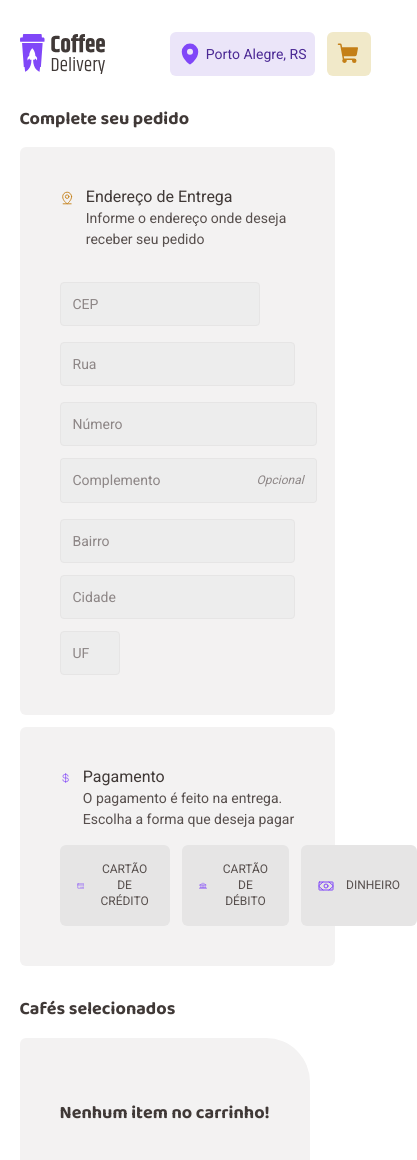
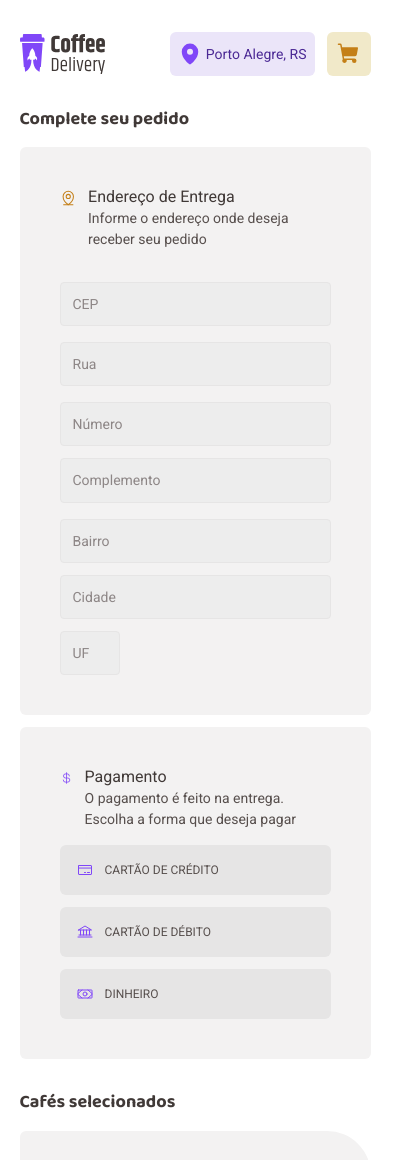
Before and after one commit to pceolato/ignite-challenge-coffe-delivery, a React (Vite) app: page /checkout in a window 390 px wide. Shown: the top 1160 px of the page, 417 px wide, since content can reach past the window. Built offline with nearby package versions, Linux system fonts and the light colour scheme.

Commit message:
style: responsive ajust

```diff
--- a/src/pages/Checkout/components/CountCoffee/index.tsx
+++ b/src/pages/Checkout/components/CountCoffee/index.tsx
@@ -1,7 +1,7 @@
 import { Trash } from "phosphor-react";
 import { useContext, useState } from "react";
 import { CoffeeContext } from "../../../../contexts/CoffeeContext";
-import { Amount, CoffeeContent, CoffeeDescription, ImageCoffee, MinusButton, PlusButton, PriceCoffeeTotal, Quantity, RemoveButton, StyledMinus, StyledPlus, TitleCoffee } from "./styles";
+import { Amount, CoffeeContent, CoffeeDescription, ImageCoffee, MinusButton, PlusButton, PriceCoffeeTotal, Quantity, RemoveButton, RemoveButtonIcon, StyledMinus, StyledPlus, TitleCoffee } from "./styles";
 
 interface CountCoffee {
     id: string;
@@ -66,7 +66,15 @@ export function CountCoffee({ id, image, title, quantity, value }: CountCoffee)
                         </RemoveButton>
                     </Quantity>
                 </div>
-                <PriceCoffeeTotal>R$ {formattPrice}</PriceCoffeeTotal>
+                <PriceCoffeeTotal>
+                    R$ {formattPrice}
+                    <RemoveButtonIcon
+                            onClick={click}
+                            type="button"
+                        >
+                            <Trash size={16} color="#8047f8" />
+                    </RemoveButtonIcon>
+                </PriceCoffeeTotal>
             </CoffeeDescription>
         </CoffeeContent>
     )
--- a/src/pages/Checkout/components/CountCoffee/styles.ts
+++ b/src/pages/Checkout/components/CountCoffee/styles.ts
@@ -23,12 +23,17 @@ export const TitleCoffee = styled.h5`
 `
 
 export const CoffeeDescription = styled.div`
+    width: 100%;
     display: flex;
     align-items: flex-start;
-    gap: 3.125rem;
+    justify-content: space-between;
 `
 
-export const PriceCoffeeTotal = styled.strong`
+export const PriceCoffeeTotal = styled.div`
+    display: flex;
+    flex-direction: column;
+    align-items: center;
+    gap: 0.5rem;
     font-weight: bold;
     font-size: 0.875rem;
     color: ${props => props.theme['base-text']};
@@ -68,7 +73,7 @@ export const MinusButton = styled(BaseButton)``
 
 export const PlusButton = styled(BaseButton)``
 
-export const RemoveButton = styled.button`
+const baseButton = styled.button`
     height: 2rem;
     padding: 0.5rem;
 
@@ -91,6 +96,18 @@ export const RemoveButton = styled.button`
     }
 `
 
+export const RemoveButton = styled(baseButton)`
+    @media (max-width: 750px) {
+        display: none;
+    }
+`
+
+export const RemoveButtonIcon = styled(baseButton)`
+    @media (min-width: 750px) {
+        display: none;
+    }
+`
+
 export const StyledMinus = styled(Minus)`
   color: ${props => props.theme.purple};
   &:hover {
--- a/src/pages/Checkout/components/FormCheckout/styles.ts
+++ b/src/pages/Checkout/components/FormCheckout/styles.ts
@@ -53,23 +53,27 @@ const baseInput = styled.input`
 
 export const ZipCodeInput = styled(baseInput)`
     width: 12.5rem;
+
+    @media (max-width: 750px) {
+        width: 100%;
+    }
 `
 
 export const StreetInput = styled(baseInput)``
 
 export const NumberComplement = styled.div`
-    display: grid;
-    grid-template-columns: 1fr 2fr;
+    display: flex;
     gap: 0.75rem;
 
     @media (max-width: 750px) {
-        grid-template-columns: 1fr;
+        flex-direction: column;
     }
 `
 
 export const NumberInput = styled(baseInput)``
 
 export const ComplementInputGroup = styled.div`
+    flex: 1;
     display: flex;
 
     &:focus {
@@ -81,6 +85,11 @@ export const ComplementInput = styled(baseInput)`
     flex: 1;
     border-right: 0;
     border-radius: 4px 0 0 4px;
+
+    @media (max-width: 750px) {
+        border: 1px solid ${props => props.theme['base-button']};
+        border-radius: 4px;
+    }
 `
 export const OptionalPlaceholder = styled.div`
     background-color: ${props => props.theme['base-input']};
@@ -97,6 +106,10 @@ export const OptionalPlaceholder = styled.div`
 
     font-size: 0.75rem;
     font-style: italic;
+
+    @media (max-width: 750px) {
+        display: none;
+    }
 `
 
 export const CityState = styled.div`
--- a/src/pages/Checkout/components/SelectedCoffees/styles.ts
+++ b/src/pages/Checkout/components/SelectedCoffees/styles.ts
@@ -1,6 +1,8 @@
 import styled from "styled-components"
 
-export const CoffeesCountContainer = styled.div``
+export const CoffeesCountContainer = styled.div`
+        width: 100%;
+`
 
 export const ConfesCountContent = styled.div`
     background: ${props => props.theme['base-card']};
--- a/src/pages/Checkout/styles.ts
+++ b/src/pages/Checkout/styles.ts
@@ -21,6 +21,10 @@ export const OrderContainer = styled.div`
 
 
     gap: 0.75rem;
+
+    @media (max-width: 750px) {
+        width: 100%;
+    }
 `
 export const Title = styled.h1`
     font-family: 'Baloo 2', cursive;
@@ -61,6 +65,11 @@ export const DescriptionPayment = styled.div`
 export const PaymentOptions = styled.div`
     display: flex;
     gap: 0.75rem;
+
+
+    @media (max-width: 750px) {
+       flex-direction: column;
+    }
 `
 
 export const CardOption = styled.button`
```
